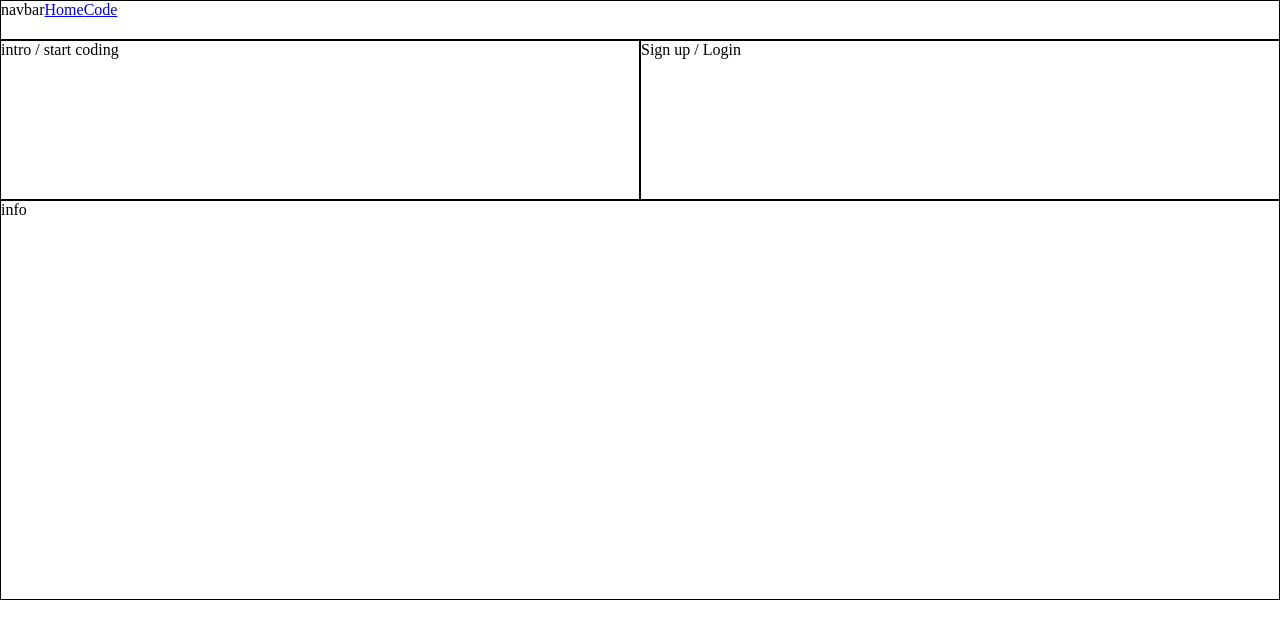
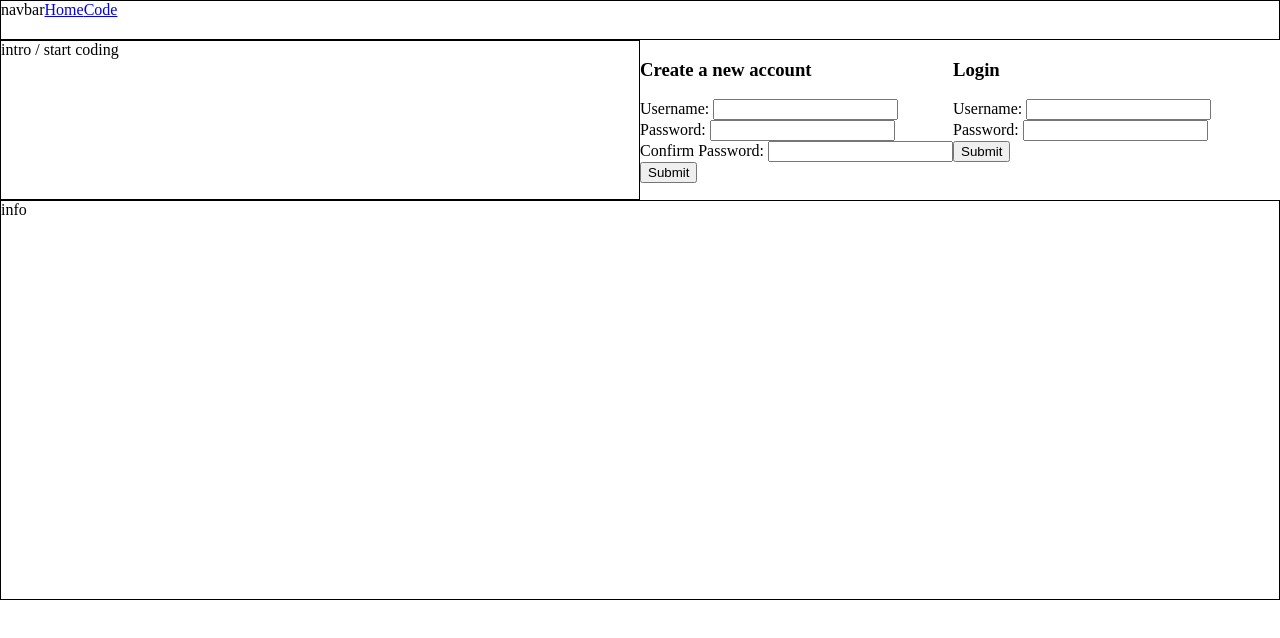
Before and after one commit to MarvinClerge/Coding-Website, a React (Create React App) app: page / in a window 1280 px wide. Shown: the top 638 px of the page. Built offline with nearby package versions, Linux system fonts and the light colour scheme.

Commit message:
added authentication base

```diff
--- /dev/null
+++ b/src/adapter/user_adapter.js
@@ -0,0 +1,36 @@
+const signup = (state) => {
+  return fetch('http://localhost:3001/api/v1/signup', {
+    method: 'POST',
+    headers: {
+      'Content-Type': 'application/json',
+      'Accepts': 'application/json'
+    },
+    body: JSON.stringify({
+      username: state.signupUsername,
+      password: state.signupPassword,
+      passwordConfirmation: state.signupPasswordConfirmation
+    })
+  })
+  .then(res => res.json())
+}
+
+const login = (state) => {
+  return fetch('http://localhost:3001/api/v1/login', {
+    method: 'POST',
+    headers: {
+      'Content-Type': 'application/json',
+      'Accepts': 'application/json'
+    },
+    body: JSON.stringify({
+      username: state.loginUsername,
+      password: state.loginPassword
+    })
+  })
+  .then(res => res.json())
+}
+
+const userAdapter = {
+  signup: signup,
+  login: login
+}
+export default userAdapter
--- a/src/components/Main.js
+++ b/src/components/Main.js
@@ -1,12 +1,65 @@
 import React, { Component } from 'react'
+import userAdapter from '../adapter/user_adapter.js'
 
 class Main extends Component {
+  state = {
+    signupUsername: '',
+    signupPassword: '',
+    signupPasswordConfirmation: '',
+    loginUsername: '',
+    loginPassword: '',
+  }
+
+  onChange = event => {
+    this.setState({
+      [event.target.name]: event.target.value
+    })
+  }
+
+  handleSignup = event => {
+    event.preventDefault()
+    userAdapter.signup(this.state)
+    .then(console.log)
+  }
+
+  handleLogin = event => {
+    event.preventDefault()
+    userAdapter.login(this.state)
+    .then(console.log)
+  }
 
   render(){
     return(
       <div className="main">
         <div>intro / start coding</div>
-        <div>Sign up / Login</div>
+
+        <form onSubmit={this.handleSignup}>
+          <h3>Create a new account</h3>
+
+          <label>Username: </label>
+          <input type="text" name="signupUsername" onChange={this.onChange} value={this.state.username}/><br />
+
+          <label>Password: </label>
+          <input type="password" name="signupPassword" onChange={this.onChange} value={this.state.password}/><br />
+
+          <label>Confirm Password: </label>
+          <input type="password" name="signupPasswordConfirmation" onChange={this.onChange} value={this.state.passwordConfirmation}/><br />
+
+          <input type="submit" value="Submit" />
+        </form>
+
+
+        <form onSubmit={this.handleLogin}>
+          <h3>Login</h3>
+
+          <label>Username: </label>
+          <input type="text" name="loginUsername" onChange={this.onChange} value={this.state.username}/><br />
+
+          <label>Password: </label>
+          <input type="password" name="loginPassword" onChange={this.onChange} value={this.state.password}/><br />
+
+          <input type="submit" value="Submit" />
+        </form>
       </div>
     )
   }
```
